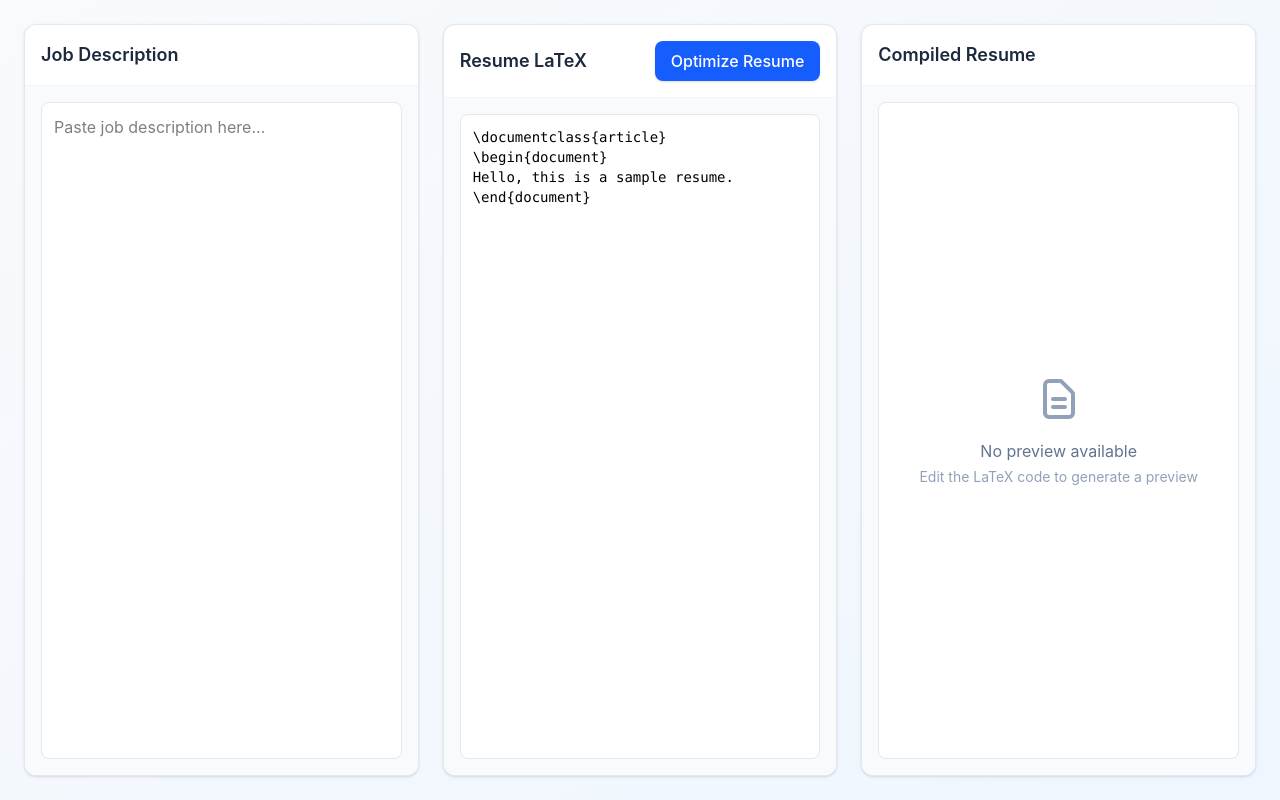
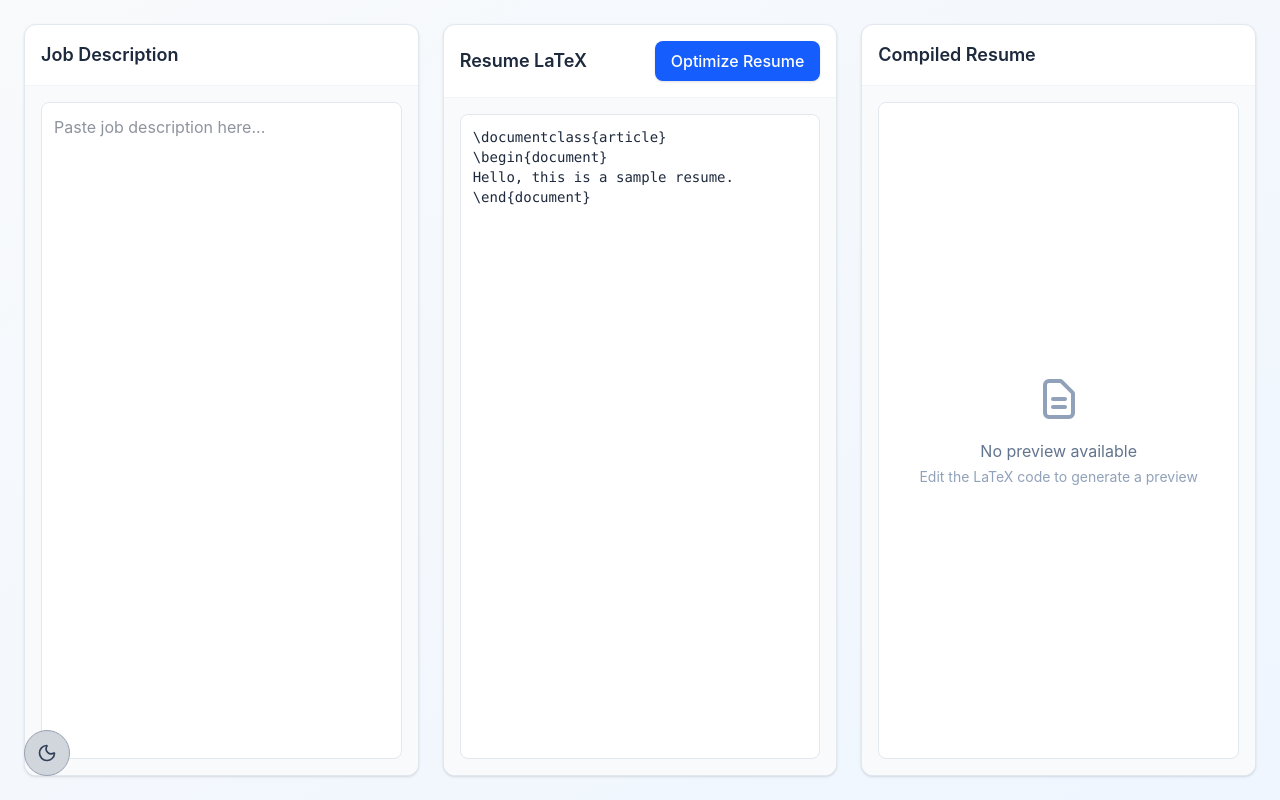
Before and after one commit to keertisingh6/ResuMatrix, a React app in the folder frontend/: page / in a window 1280 px wide. Built offline with nearby package versions, Linux system fonts and the light colour scheme; no server answers; the HTML template or start-up script is replaced by a standard one.

Commit message:
Add dark mode support and lucide-react icons; update styles for components

```diff
--- a/frontend/package.json
+++ b/frontend/package.json
@@ -11,6 +11,7 @@
   },
   "dependencies": {
     "@tailwindcss/vite": "^4.1.14",
+    "lucide-react": "^0.545.0",
     "react": "^19.1.1",
     "react-dom": "^19.1.1"
   },
--- a/frontend/src/App.jsx
+++ b/frontend/src/App.jsx
@@ -3,7 +3,7 @@ import { optimizeResume, compileResume } from "./api";
 import JobDescription from "./components/JobDescription";
 import LatexResume from "./components/LatexResume";
 import ResumePreview from "./components/ResumePreview";
-
+import { Moon, Sun } from "lucide-react";
 
 export default function App() {
   const [jobDescription, setJobDescription] = useState("");
@@ -15,6 +15,30 @@ Hello, this is a sample resume.
   const [compiling, setCompiling] = useState(false);
   const [optimizing, setOptimizing] = useState(false);
 
+  const [darkMode, setDarkMode] = useState(false);
+  const [mounted, setMounted] = useState(false);
+
+  useEffect(() => {
+    const storedTheme = localStorage.getItem("theme");
+    if (storedTheme === "dark") setDarkMode(true);
+
+    setMounted(true);
+  }, []);
+
+
+  useEffect(() => {
+    if (!mounted) return;
+    if (darkMode) {
+      document.documentElement.classList.add("dark");
+    } else {
+      document.documentElement.classList.remove("dark");
+    }
+
+    const themeToStore = darkMode ? "dark" : "light";
+    localStorage.setItem("theme", themeToStore);
+  }, [darkMode, mounted]);
+
+  // Compile LaTeX
   useEffect(() => {
     setCompiling(true);
     const timeout = setTimeout(async () => {
@@ -42,19 +66,42 @@ Hello, this is a sample resume.
       setOptimizing(false);
     }
   };
+  if (!mounted) return null;
 
   return (
-    <div className="min-h-screen bg-gradient-to-br from-slate-50 to-blue-50">
+    <div className="min-h-screen bg-gradient-to-br from-slate-50 to-blue-50 dark:from-gray-900 dark:to-gray-800 transition-colors duration-500 relative">
       <div className="container mx-auto p-6 flex gap-6 min-h-screen">
         <JobDescription
           jobDescription={jobDescription}
           setJobDescription={setJobDescription}
         />
-
-        <LatexResume latex={latex} setLatex={setLatex} onOptimize={handleOptimize} optimizing={optimizing} />
-
+        <LatexResume
+          latex={latex}
+          setLatex={setLatex}
+          onOptimize={handleOptimize}
+          optimizing={optimizing}
+        />
         <ResumePreview pdfUrl={pdfUrl} compiling={compiling} />
       </div>
+
+      {/* Theme Toggle Button */}
+      <button
+        onClick={() => setDarkMode(!darkMode)}
+        className={`fixed bottom-6 left-6 rounded-full p-3 border cursor-pointer
+              transition-all duration-300 ease-in-out hover:scale-110
+              ${
+                darkMode
+                  ? "bg-gray-800 text-gray-100 border-gray-700 hover:shadow-[0_0_15px_3px_rgba(255,215,0,0.6)]"
+                  : "bg-gray-300 text-gray-800 border-gray-400 hover:shadow-[0_0_15px_3px_rgba(100,149,237,0.6)]"
+              }`}
+        title={darkMode ? "Switch to Light Mode" : "Switch to Dark Mode"}
+      >
+        {darkMode ? (
+          <Sun className="h-5 w-5 text-yellow-400 transition-colors duration-300 ease-in-out hover:text-yellow-500" />
+        ) : (
+          <Moon className="h-5 w-5 text-slate-700 transition-colors duration-300 ease-in-out hover:text-slate-900" />
+        )}
+      </button>
     </div>
   );
 }
--- a/frontend/src/components/JobDescription.jsx
+++ b/frontend/src/components/JobDescription.jsx
@@ -2,17 +2,18 @@ import React from "react";
 
 export default function JobDescription({ jobDescription, setJobDescription }) {
   return (
-    <div className="w-1/3 bg-white rounded-xl shadow-sm border border-slate-200 flex flex-col overflow-hidden">
-      <div className="p-4 border-b border-slate-100">
-        <h2 className="text-lg font-semibold text-slate-800">Job Description</h2>
+    <div className="w-1/3 bg-white dark:bg-gray-800 rounded-xl shadow-sm border border-slate-200 dark:border-gray-700 flex flex-col overflow-hidden transition-colors duration-500">
+      <div className="p-4 border-b border-slate-100 dark:border-gray-700">
+        <h2 className="text-lg font-semibold text-slate-800 dark:text-gray-100">Job Description</h2>
       </div>
-      <div className="p-4 flex-1 bg-slate-50">
+      <div className="p-4 flex-1 bg-slate-50 dark:bg-gray-900 transition-colors duration-500">
         <textarea
           value={jobDescription}
           onChange={(e) => setJobDescription(e.target.value)}
-          className="w-full h-full min-h-[500px] p-3 rounded-lg border border-slate-200
-                   bg-white resize-none focus:ring-2 focus:ring-blue-500 focus:border-blue-500
-                   outline-none transition-shadow"
+          className="w-full h-full min-h-[500px] p-3 rounded-lg border border-slate-200 dark:border-gray-700
+                     bg-white dark:bg-gray-800 text-slate-800 dark:text-gray-100 resize-none
+                     focus:ring-2 focus:ring-blue-500 focus:border-blue-500 outline-none
+                     transition-colors duration-500"
           placeholder="Paste job description here..."
         />
       </div>
--- a/frontend/src/components/LatexResume.jsx
+++ b/frontend/src/components/LatexResume.jsx
@@ -2,17 +2,17 @@ import React from "react";
 
 export default function LatexResume({ latex, setLatex, onOptimize, optimizing }) {
   return (
-    <div className="w-1/3 bg-white rounded-xl shadow-sm border border-slate-200 flex flex-col overflow-hidden">
-      <div className="p-4 border-b border-slate-100 flex justify-between items-center">
-        <h2 className="text-lg font-semibold text-slate-800">Resume LaTeX</h2>
+    <div className="w-1/3 bg-white dark:bg-gray-800 rounded-xl shadow-sm border border-slate-200 dark:border-gray-700 flex flex-col overflow-hidden transition-colors duration-500">
+      <div className="p-4 border-b border-slate-100 dark:border-gray-700 flex justify-between items-center">
+        <h2 className="text-lg font-semibold text-slate-800 dark:text-gray-100">Resume LaTeX</h2>
         <button
           onClick={onOptimize}
           disabled={optimizing}
           className="bg-blue-600 hover:bg-blue-700 disabled:bg-blue-400 text-white
-                   px-4 py-2 rounded-lg font-medium shadow-sm hover:shadow
-                   transform transition-all duration-200 hover:-translate-y-0.5
-                   active:translate-y-0 cursor-pointer disabled:cursor-not-allowed
-                   flex items-center gap-2"
+                     px-4 py-2 rounded-lg font-medium shadow-sm hover:shadow
+                     transform transition-all duration-200 hover:-translate-y-0.5
+                     active:translate-y-0 cursor-pointer disabled:cursor-not-allowed
+                     flex items-center gap-2"
         >
           {optimizing ? (
             <>
@@ -27,14 +27,14 @@ export default function LatexResume({ latex, setLatex, onOptimize, optimizing })
           )}
         </button>
       </div>
-      <div className="p-4 flex-1 bg-slate-50">
+      <div className="p-4 flex-1 bg-slate-50 dark:bg-gray-900 transition-colors duration-500">
         <textarea
           value={latex}
           onChange={(e) => setLatex(e.target.value)}
-          className="w-full h-full min-h-[500px] p-3 rounded-lg border border-slate-200
-                   font-mono text-sm bg-white resize-none focus:ring-2
-                   focus:ring-blue-500 focus:border-blue-500 outline-none
-                   transition-shadow"
+          className="w-full h-full min-h-[500px] p-3 rounded-lg border border-slate-200 dark:border-gray-700
+                     font-mono text-sm bg-white dark:bg-gray-800 text-slate-800 dark:text-gray-100
+                     resize-none focus:ring-2 focus:ring-blue-500 focus:border-blue-500 outline-none
+                     transition-colors duration-500"
           placeholder="LaTeX code here..."
         />
       </div>
--- a/frontend/src/components/ResumePreview.jsx
+++ b/frontend/src/components/ResumePreview.jsx
@@ -2,42 +2,42 @@ import React from "react";
 
 export default function ResumePreview({ pdfUrl, compiling }) {
   return (
-    <div className="w-1/3 bg-white rounded-xl shadow-sm border border-slate-200 flex flex-col overflow-hidden">
-      <div className="p-4 border-b border-slate-100">
-        <h2 className="text-lg font-semibold text-slate-800">
+    <div className="w-1/3 bg-white dark:bg-gray-800 rounded-xl shadow-sm border border-slate-200 dark:border-gray-700 flex flex-col overflow-hidden transition-colors duration-500">
+      <div className="p-4 border-b border-slate-100 dark:border-gray-700">
+        <h2 className="text-lg font-semibold text-slate-800 dark:text-gray-100">
           Compiled Resume
           {compiling && (
-            <span className="ml-3 inline-flex items-center px-2.5 py-0.5 rounded-full text-xs font-medium bg-blue-100 text-blue-800">
+            <span className="ml-3 inline-flex items-center px-2.5 py-0.5 rounded-full text-xs font-medium bg-blue-100 text-blue-800 dark:bg-blue-800 dark:text-blue-100">
               Compiling...
             </span>
           )}
         </h2>
       </div>
 
-      <div className="flex-1 bg-slate-50 p-4">
+      <div className="flex-1 bg-slate-50 dark:bg-gray-900 p-4 transition-colors duration-500">
         {pdfUrl ? (
           <iframe
             src={pdfUrl}
-            className="w-full h-full rounded-lg border border-slate-200 bg-white"
+            className="w-full h-full rounded-lg border border-slate-200 dark:border-gray-700 bg-white dark:bg-gray-800"
             title="PDF Preview"
           />
         ) : (
-          <div className="w-full h-full flex items-center justify-center border border-slate-200 rounded-lg bg-white">
+          <div className="w-full h-full flex items-center justify-center border border-slate-200 dark:border-gray-700 rounded-lg bg-white dark:bg-gray-800 transition-colors duration-500">
             {compiling ? (
               <div className="text-center">
                 <svg className="animate-spin h-8 w-8 mx-auto mb-4 text-blue-600" viewBox="0 0 24 24">
                   <circle className="opacity-25" cx="12" cy="12" r="10" stroke="currentColor" strokeWidth="4" fill="none" />
                   <path className="opacity-75" fill="currentColor" d="M4 12a8 8 0 018-8V0C5.373 0 0 5.373 0 12h4zm2 5.291A7.962 7.962 0 014 12H0c0 3.042 1.135 5.824 3 7.938l3-2.647z" />
                 </svg>
-                <p className="text-slate-600">Compiling your resume...</p>
+                <p className="text-slate-600 dark:text-gray-200">Compiling your resume...</p>
               </div>
             ) : (
-              <div className="text-center text-slate-500">
-                <svg className="h-12 w-12 mx-auto mb-4 text-slate-400" fill="none" viewBox="0 0 24 24" stroke="currentColor">
+              <div className="text-center text-slate-500 dark:text-gray-300">
+                <svg className="h-12 w-12 mx-auto mb-4 text-slate-400 dark:text-gray-400" fill="none" viewBox="0 0 24 24" stroke="currentColor">
                   <path strokeLinecap="round" strokeLinejoin="round" strokeWidth={2} d="M9 12h6m-6 4h6m2 5H7a2 2 0 01-2-2V5a2 2 0 012-2h5.586a1 1 0 01.707.293l5.414 5.414a1 1 0 01.293.707V19a2 2 0 01-2 2z" />
                 </svg>
                 <p>No preview available</p>
-                <p className="text-sm text-slate-400 mt-1">Edit the LaTeX code to generate a preview</p>
+                <p className="text-sm mt-1 text-slate-400 dark:text-gray-400">Edit the LaTeX code to generate a preview</p>
               </div>
             )}
           </div>
--- a/frontend/src/index.css
+++ b/frontend/src/index.css
@@ -1 +1,2 @@
 @import "tailwindcss";
+@custom-variant dark (&:where(.dark, .dark *));
```
Also changed, not shown: 1 other file (tests, documents, lock files or other folders).
